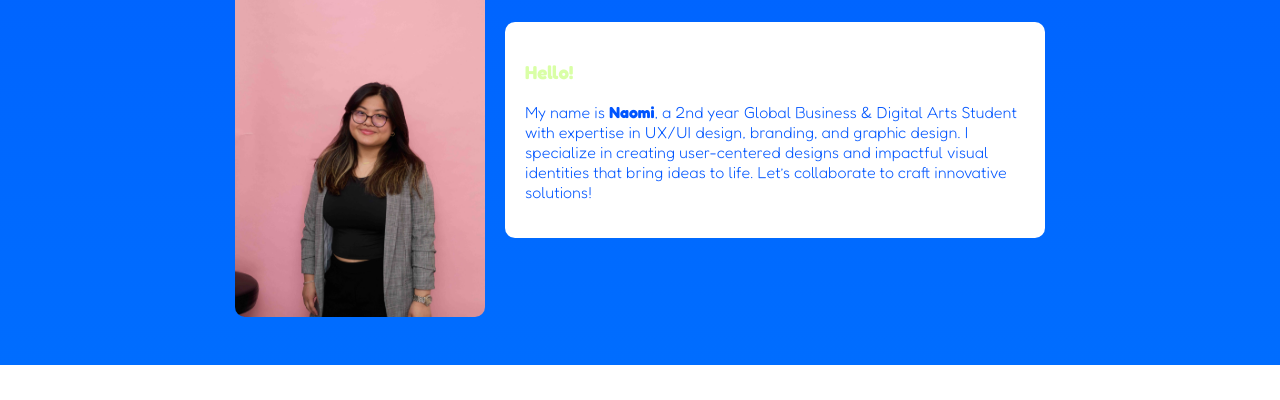
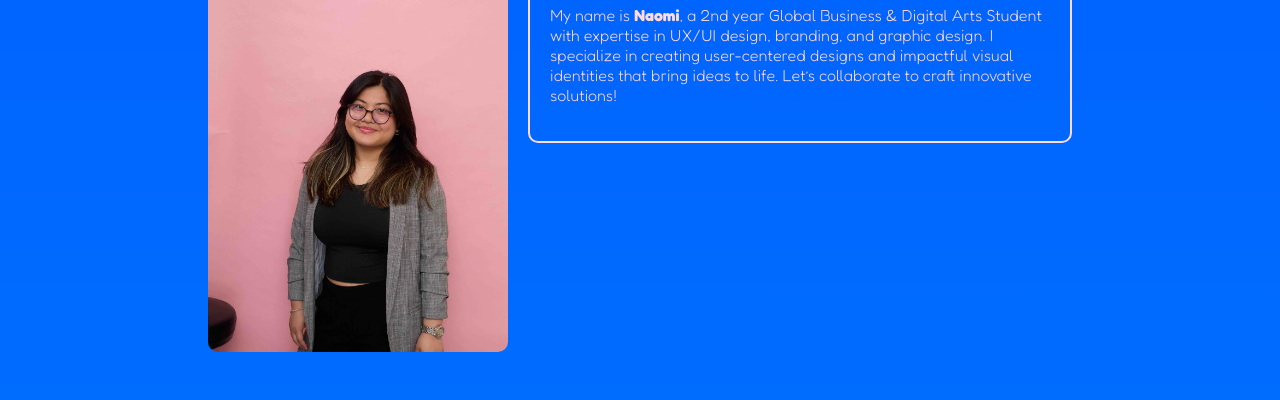
Before and after one commit to nlrdomingo/personal-website-naomi, a plain HTML site: page index.html in a window 1280 px wide. Shown: the part 697-1097 px from the top of the page. Before the commit the page ends 1062 px from the top, so only its background shows below. Drawn offline with Linux system fonts and the light colour scheme; a web font is replaced by a local one.

Commit message:
introtext

```diff
--- a/index.html
+++ b/index.html
@@ -15,11 +15,10 @@
     <style>
       body {
         background: linear-gradient(#0055FF, #006DFF);
-        /* Corrected syntax */
         font-family: "Fredoka", sans-serif;
         font-weight: 300;
         font-style: normal;
-        color: PalePink;
+        color: #FFDADE;
       }
 
       /* Navbar styling */
@@ -28,9 +27,9 @@
         border-radius: 50px;
         display: flex;
         justify-content: center;
-        padding: 10px;
+        padding: 5px;
         font-family: "roca", sans-serif;
-        margin-top: 50px;
+        margin-top: 20px;
         /* Adds space above the nav bar */
       }
 
@@ -65,12 +64,10 @@
         font-family: "Fredoka", sans-serif;
         font-weight: 300;
         font-size: 26px;
-        /* Adjust if needed */
         color: #D9FFA6;
-        /* Replace this with your desired color */
         margin-bottom: 24px;
+
       }
-
 
       .hero h2 {
         font-family: "roca", sans-serif;
@@ -78,9 +75,7 @@
         font-size: 150px;
         color: #FFDADE;
         line-height: 1;
-        /* Bring PORT and FOLIO closer */
         margin: 0;
-        /* Ensure no extra spacing */
       }
 
 
@@ -102,7 +97,7 @@
       }
 
       .intro-section img {
-        width: 250px;
+        width: 300px;
         height: auto;
         border-radius: 10px;
         margin: 10px;
@@ -110,11 +105,15 @@
 
       .intro-text {
         max-width: 500px;
-        background-color: white;
-        color: #0055FF;
+        border: 2px solid #FFDADE;
+        /* Blue border */
         padding: 20px;
         border-radius: 10px;
-        margin: 10px;
+        /* Rounded corners */
+        margin: -200px 10px 10px;
+        /* Move up by 20px */
+        background-color: transparent;
+        /* Ensure no background fill */
       }
 
       .intro-text h3 {
@@ -144,7 +143,7 @@
       <div class="intro-section">
         <img src="naomi-headshot2.jpg" alt="Naomi's Headshot">
         <div class="intro-text">
-          <h3>Hello!</h3>
+          <h1>Hello!</h1>
           <p>
             My name is <strong>Naomi</strong>, a 2nd year Global Business &amp Digital Arts Student with expertise in UX/UI design, branding, and graphic design. I specialize in creating user-centered designs and impactful visual identities that bring ideas to life. Let’s collaborate to craft innovative solutions!
           </p>
```
